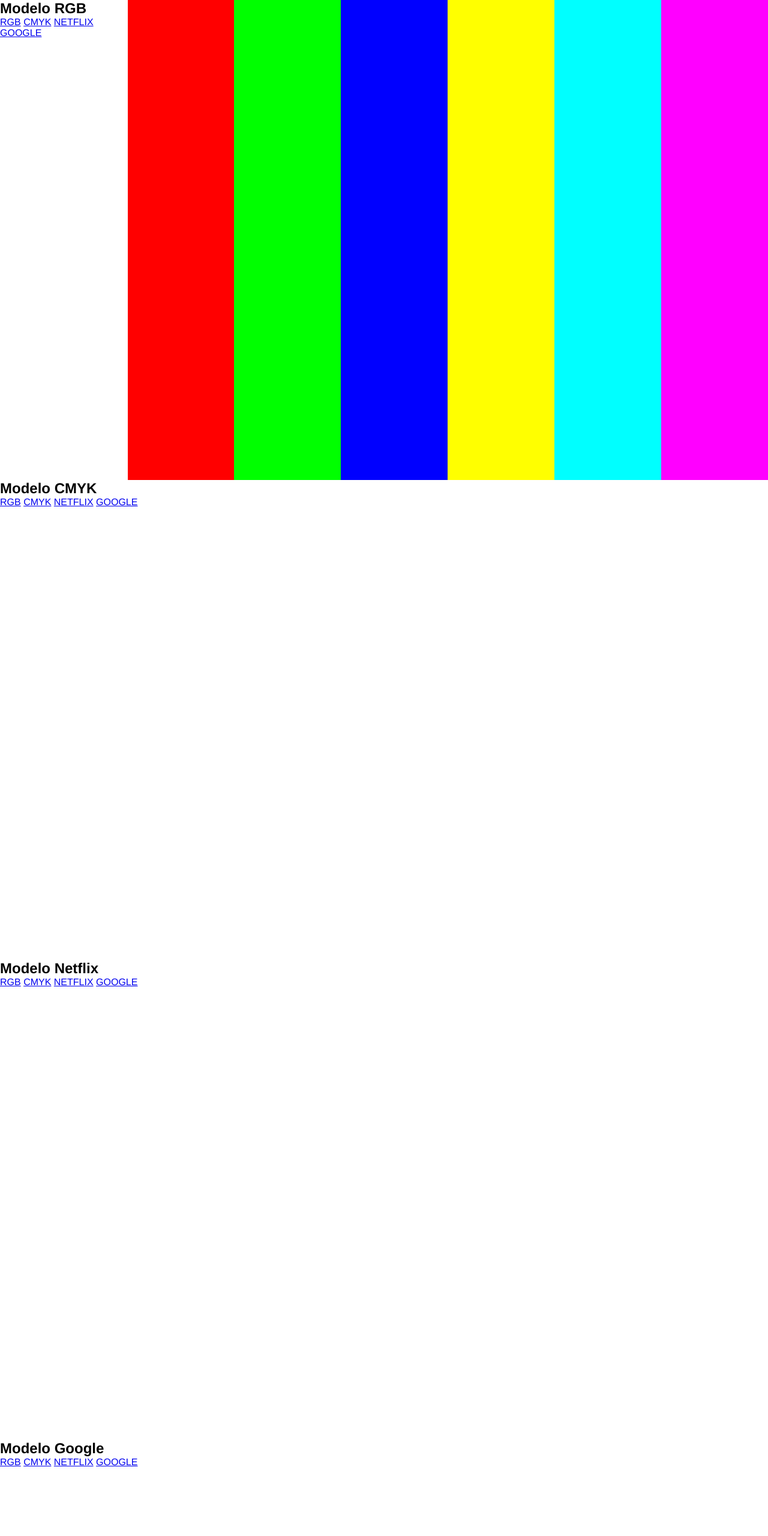
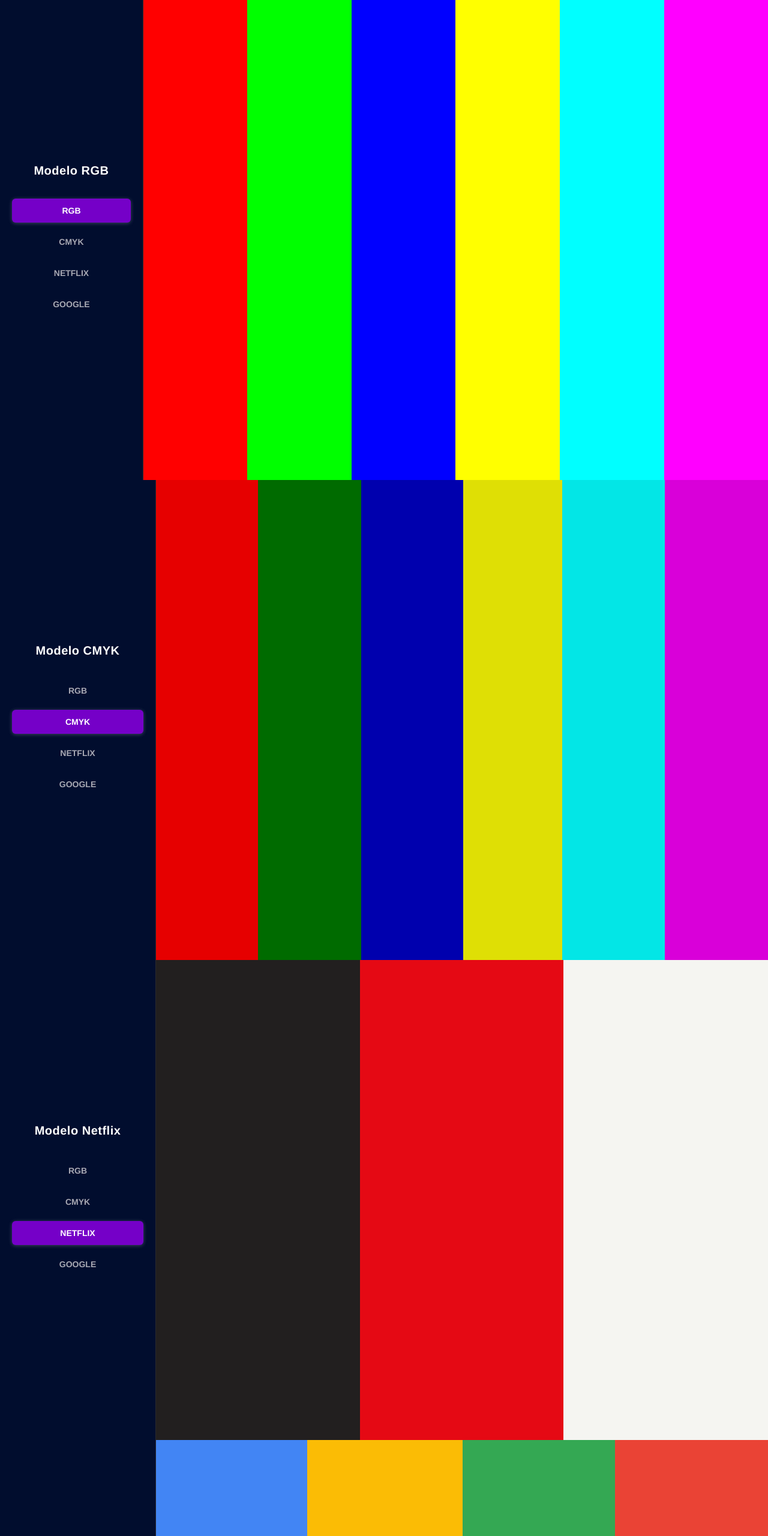
Before and after one commit to pedro-negri/display, a website: page modo-cores/modo-cores.html in a window 1280 px wide. Shown: the top 2560 px of the page at 60% size. Drawn offline with Linux system fonts and the light colour scheme.

Commit message:
ADD: adicionei cores, a todas as paginas do menu, mexemos co  hover

```diff
--- a/modo-cores/css/design-system.css
+++ b/modo-cores/css/design-system.css
@@ -0,0 +1,41 @@
+:root{
+
+    /* Cores Globais da Interface (Menu Lateral) */
+
+    --ui-bg-sidebar: #010d2e;
+    --ui-border: #29292e;
+    --ui-text-title: #ffffff;
+    --ui-text-link: #a8a8b3;
+    --ui-link-hover-bg: #3b3b45;
+    --ui-link-active-bg: #7500c8;
+    --ui-link-active-text: #ffffff;
+
+
+    /* Paleta do Sistema RGB */
+    --color-rgb-1: rgb(255, 0, 0);
+    --color-rgb-2: rgb(0, 255, 0);
+    --color-rgb-3: rgb(0, 0, 255);
+    --color-rgb-4: rgb(255, 255, 0);
+    --color-rgb-5: rgb(0, 255, 255);
+    --color-rgb-6: rgb(255, 0, 255);
+
+    /* Paleta do Sistema CMYK (Simulado em RGB/Hex) */
+    --color-cmyk-1: #e60000;
+    --color-cmyk-2: #006b00;
+    --color-cmyk-3: #0000ae;
+    --color-cmyk-4: #dfdf05;
+    --color-cmyk-5: #03e6e6;
+    --color-cmyk-6: #d900d9;
+
+    /* Paleta do sistema de cores Netflix */
+    --color-netflix-1: #221F1F;
+    --color-netflix-2: #E50914;
+    --color-netflix-3: #F5F5F1;
+
+    /* Paleta do sistema de cores Google */
+    --color-google-1: #4285F4;
+    --color-google-2: #FBBC05;
+    --color-google-3: #34A853;
+    --color-google-4: #EA4335;
+
+}
--- a/modo-cores/css/global.css
+++ b/modo-cores/css/global.css
@@ -8,55 +8,131 @@
 }
 
 .color-section__sidebar{
+    display: flex;
+    flex-direction: column;
+    justify-content: center;
+    width: 260px;
+    background-color: var(--ui-bg-sidebar);
+    padding: 30px 20px;
+    border-right: 1px solid var(--ui-border);
+}
+
+.color-section__title{
+    color: var(--ui-text-title);
+    font-size: 20px;
+    /* o peso da fonte: NAO UTILIZA PX */
+    font-weight: 700;
+    margin-bottom: 35px;
+    text-align: center;
+    /* espaçamento entre as letras */
+    letter-spacing: 0.5px;
+}
+
+.color-section__menu{
+    display: flex;
+    flex-direction: column;
+    gap: 12px;
+}
+
+.color-section__link{
+    color: var(--ui-text-link);
+    text-decoration: none;
+    font-size: 14px;
+    font-weight: 600;
+    padding: 12px 16px;
+    border-radius: 6px;
+    text-align: center;
+    transition: all 0.2s ease-in-out;
+}
+
+.color-section__link--active{
+    color: var(--ui-link-active-text);
+    background-color: var(--ui-link-active-bg);
+    /* sombra */
+    box-shadow: 0 1px 6px rgba(244,244,248,0.25);
+}
+
+.color-section__link--active:hover{
+    transform: scale(1.05);
+}
+
+.color-section__link:not(.color-section__link--active):hover{
+    color: var(--ui-text-title);
+    background-color: var(--ui-link-hover-bg);
+}
+
+.color-section__bar{
+    /* faz com que as 6 colunas dividam igualmente o espaço retante */
+    flex-grow: 1;
+    height: 100%;
+    /* efeito de transição suave */
+    transition: transform 0.25s ease;
+    justify-content: center;
+    display: flex;
+    align-items: center;
+}
+
+.color-section__bar:hover{
+    transform: scaleX(1.02);
+    /* posição do item no eixo Z (profundidade) */
+    z-index: 10;
+    box-shadow: 0 0 30px rgba(51,50,50,0.3);
 
 }
 
-.color-section__title{
-
+.color-section__bar span{
+    background-color: aliceblue;
+    padding: 10px 12px;
+    border-radius: 12px;
+    visibility: hidden;
 }
 
-.color-section__menu{
-
-}
-
-.color-section__link{
-
-}
-
-.color-section__link--active{
-
-}
-
-.color-section__link--active:hover{
-
+.color-section__bar:hover span{
+    visibility: visible;
 }
 
 .color-section__bar--rgb-1{
     width: 15%;
-    background-color: #FF0000;
+    background-color: var(--color-rgb-1);
 }
 
 .color-section__bar--rgb-2{
     width: 15%;
-    background-color: #00FF00;
+    background-color: var(--color-rgb-2);
 }
 
 .color-section__bar--rgb-3{
     width: 15%;
-    background-color: #0000FF;
+    background-color: var(--color-rgb-3);
 }
 
 .color-section__bar--rgb-4{
     width: 15%;
-    background-color: #FFFF00;
+    background-color: var(--color-rgb-4);
 }
 
 .color-section__bar--rgb-5{
     width: 15%;
-    background-color: #00FFFF;
+    background-color: var(--color-rgb-5);
 }
 
 .color-section__bar--rgb-6{
     width: 15%;
-    background-color: #FF00FF;
+    background-color: var(--color-rgb-6);
 }
+
+.color-section__bar--cmyk-1{background-color: var(--color-cmyk-1);}
+.color-section__bar--cmyk-2{background-color: var(--color-cmyk-2);}
+.color-section__bar--cmyk-3{background-color: var(--color-cmyk-3);}
+.color-section__bar--cmyk-4{background-color: var(--color-cmyk-4);}
+.color-section__bar--cmyk-5{background-color: var(--color-cmyk-5);}
+.color-section__bar--cmyk-6{background-color: var(--color-cmyk-6);}
+
+.color-section__bar--netflix-1{background-color: var(--color-netflix-1);}
+.color-section__bar--netflix-2{background-color: var(--color-netflix-2);}
+.color-section__bar--netflix-3{background-color: var(--color-netflix-3);}
+
+.color-secition__bar--google-1{background-color: var(--color-google-1);}
+.color-secition__bar--google-2{background-color: var(--color-google-2);}
+.color-secition__bar--google-3{background-color: var(--color-google-3);}
+.color-secition__bar--google-4{background-color: var(--color-google-4);}
--- a/modo-cores/modo-cores.html
+++ b/modo-cores/modo-cores.html
@@ -20,12 +20,12 @@
             </nav>
         </aside>
 
-        <div class="color-section__bar color-section__bar--rgb-1"></div>
-        <div class="color-section__bar color-section__bar--rgb-2"></div>
-        <div class="color-section__bar color-section__bar--rgb-3"></div>
-        <div class="color-section__bar color-section__bar--rgb-4"></div>
-        <div class="color-section__bar color-section__bar--rgb-5"></div>
-        <div class="color-section__bar color-section__bar--rgb-6"></div>
+        <div class="color-section__bar color-section__bar--rgb-1"><span>rgb: rgb(255, 0, 0) </span></div>
+        <div class="color-section__bar color-section__bar--rgb-2"><span>rgb: rgb(0, 255, 0)</span></div>
+        <div class="color-section__bar color-section__bar--rgb-3"><span>rgb: rgb(0, 0, 255)</span></div>
+        <div class="color-section__bar color-section__bar--rgb-4"><span>rgb: rgb(255, 255, 0)</span></div>
+        <div class="color-section__bar color-section__bar--rgb-5"><span>rgb: rgb(0, 255, 255)</span></div>
+        <div class="color-section__bar color-section__bar--rgb-6"><span>rgb: rgb(255, 0, 255)</span></div>
     </section>
 
     <section id="cmyk" class="color-section">
@@ -33,52 +33,52 @@
             <h2 class="color-section__title">Modelo CMYK</h2>
             <nav class="color-section__menu">
                 <a href="#rgb" class="color-section__link">RGB</a>
-                <a href="#cmyk" class="color-section__link__color-section__link--active">CMYK</a>
+                <a href="#cmyk" class="color-section__link color-section__link--active">CMYK</a>
                 <a href="#netflix" class="color-section__link">NETFLIX</a>
                 <a href="#google" class="color-section__link">GOOGLE</a>
             </nav>
         </aside>
 
-        <div class="color-section__bar color-section__bar--cmyk-1"></div>
-        <div class="color-section__bar color-section__bar--cmyk-2"></div>
-        <div class="color-section__bar color-section__bar--cmyk-3"></div>
-        <div class="color-section__bar color-section__bar--cmyk-4"></div>
-        <div class="color-section__bar color-section__bar--cmyk-5"></div>
-        <div class="color-section__bar color-section__bar--cmyk-6"></div>
+        <div class="color-section__bar color-section__bar--cmyk-1"><span><strong>cmyk: #e60000</strong></span></div>
+        <div class="color-section__bar color-section__bar--cmyk-2"><span><strong>cmyk: #006b00</strong></span></div>
+        <div class="color-section__bar color-section__bar--cmyk-3"><span><strong>cmyk: #0000ae</strong></span></div>
+        <div class="color-section__bar color-section__bar--cmyk-4"><span><strong>cmyk: #dfdf05</strong></span></div>
+        <div class="color-section__bar color-section__bar--cmyk-5"><span><strong>cmyk: #03e6e6</strong></span></div>
+        <div class="color-section__bar color-section__bar--cmyk-6"><span><strong>cmyk: #d900d9</strong></span></div>
 
     </section>
 
     <section id="netflix" class="color-section">
         <aside class="color-section__sidebar">
             <h2 class="color-section__title">Modelo Netflix</h2>
-            <nav>
+            <nav class="color-section__menu">
                 <a href="#rgb" class="color-section__link">RGB</a>
                 <a href="#cmyk" class="color-section__link">CMYK</a>
-                <a href="#netflix" class="color-section__link__color-section__link--active">NETFLIX</a>
+                <a href="#netflix" class="color-section__link color-section__link--active">NETFLIX</a>
                 <a href="#google" class="color-section__link">GOOGLE</a>
             </nav>
         </aside>
 
-        <div class="color-section__bar color-section__bar--netflix-1"></div>
-        <div class="color-section__bar color-section__bar--netflix-2"></div>
-        <div class="color-section__bar color-section__bar--netflix-3"></div>
+        <div class="color-section__bar color-section__bar--netflix-1"><span><strong>netflix: #221F1F</strong></span></div>
+        <div class="color-section__bar color-section__bar--netflix-2"><span><strong>netflix: #E50914</strong></span></div>
+        <div class="color-section__bar color-section__bar--netflix-3"><span><strong>netflix: #F5F5F1</strong></span></div>
 
     </section>
 
     <section id="google" class="color-section">
         <aside class="color-section__sidebar">
             <h2 class="color-section__title">Modelo Google</h2>
-            <nav>
+            <nav class="color-section__menu">
                 <a href="#rgb" class="color-section__link">RGB</a>
                 <a href="#cmyk" class="color-section__link">CMYK</a>
                 <a href="#netflix" class="color-section__link">NETFLIX</a>
                 <a href="#google" class="color-section__link color-section__link--active">GOOGLE</a>
             </nav>
         </aside>
-        <div class="color-section__bar color-secition__bar--google-1"></div>
-        <div class="color-section__bar color-secition__bar--google-2"></div>
-        <div class="color-section__bar color-secition__bar--google-3"></div>
-        <div class="color-section__bar color-secition__bar--google-4"></div>
+        <div class="color-section__bar color-secition__bar--google-1"><span><strong>google: #4285F4</strong></span></div>
+        <div class="color-section__bar color-secition__bar--google-2"><span><strong>google: #FBBC05</strong></span></div>
+        <div class="color-section__bar color-secition__bar--google-3"><span><strong>google: #34A853</strong></span></div>
+        <div class="color-section__bar color-secition__bar--google-4"><span><strong>google: #EA4335</strong></span></div>
     </section>
 </body>
 </html>
```
Also changed, not shown: style.css (+9 -2 lines).
